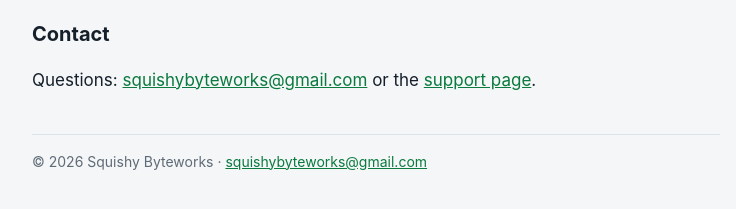
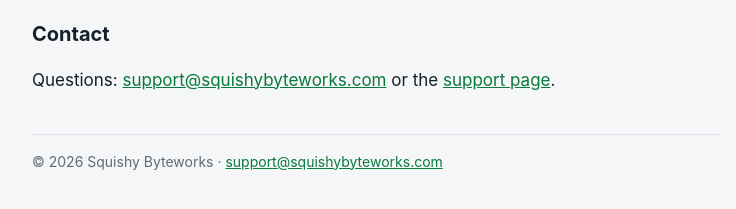
Before and after one commit to squishybyteworks/shapescan-site, a plain HTML site: page privacy.html in a window 1280 px wide. Shown: the part 1161-1370 px from the top of the page, without its empty margins (264-1000 px from the left). Drawn offline with Linux system fonts and the light colour scheme.

Commit message:
Use support@squishybyteworks.com as the contact address
Co-Authored-By: Claude Opus 5.5 <noreply@anthropic.com>

```diff
--- a/privacy.html
+++ b/privacy.html
@@ -39,7 +39,7 @@ footer{color:var(--mute);font-size:14px;margin-top:40px;border-top:1px solid var
 <h2>Changes</h2>
 <p>If this policy changes, the updated version will be posted on this page with a new effective date.</p>
 <h2>Contact</h2>
-<p>Questions: <a href="mailto:squishybyteworks@gmail.com">squishybyteworks@gmail.com</a> or the <a href="support.html">support page</a>.</p>
+<p>Questions: <a href="mailto:support@squishybyteworks.com">support@squishybyteworks.com</a> or the <a href="support.html">support page</a>.</p>
 
-<footer>© 2026 Squishy Byteworks · <a href="mailto:squishybyteworks@gmail.com">squishybyteworks@gmail.com</a></footer>
+<footer>© 2026 Squishy Byteworks · <a href="mailto:support@squishybyteworks.com">support@squishybyteworks.com</a></footer>
 </main></body></html>
```
Also changed, not shown: index.html (+1 -1 lines), support.html (+2 -2 lines).
